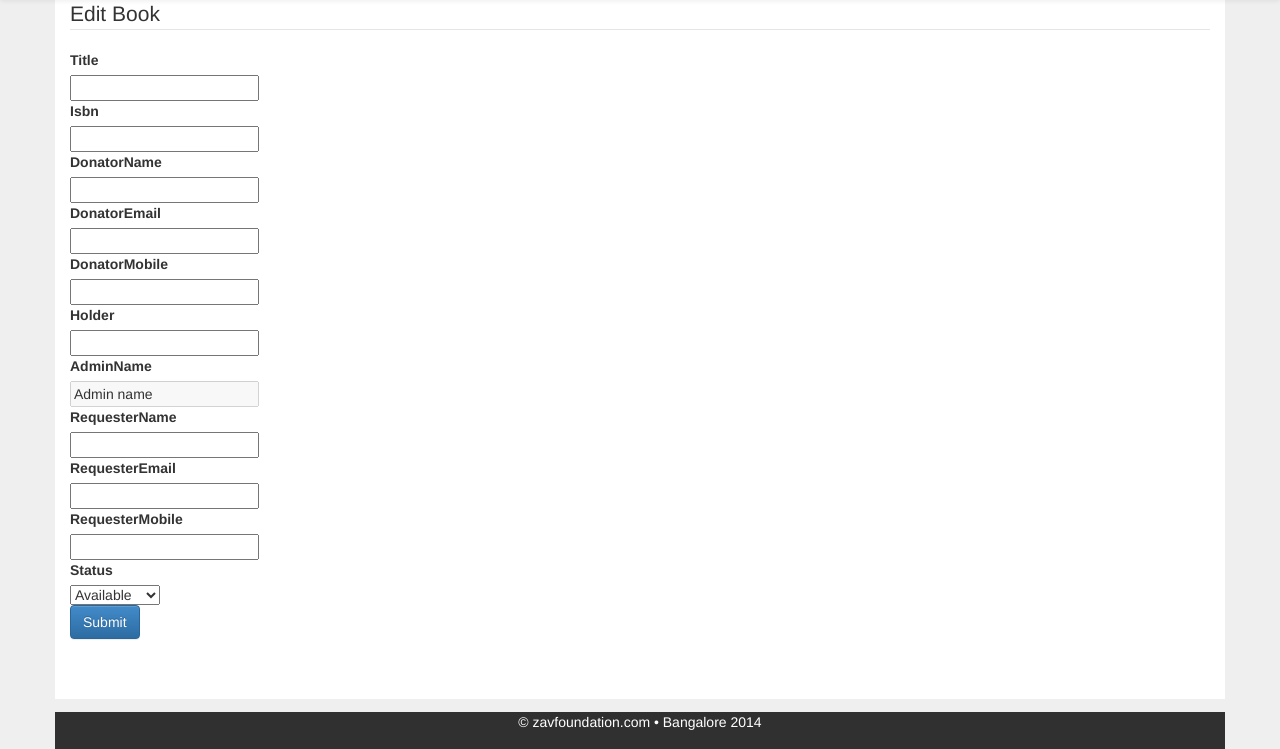
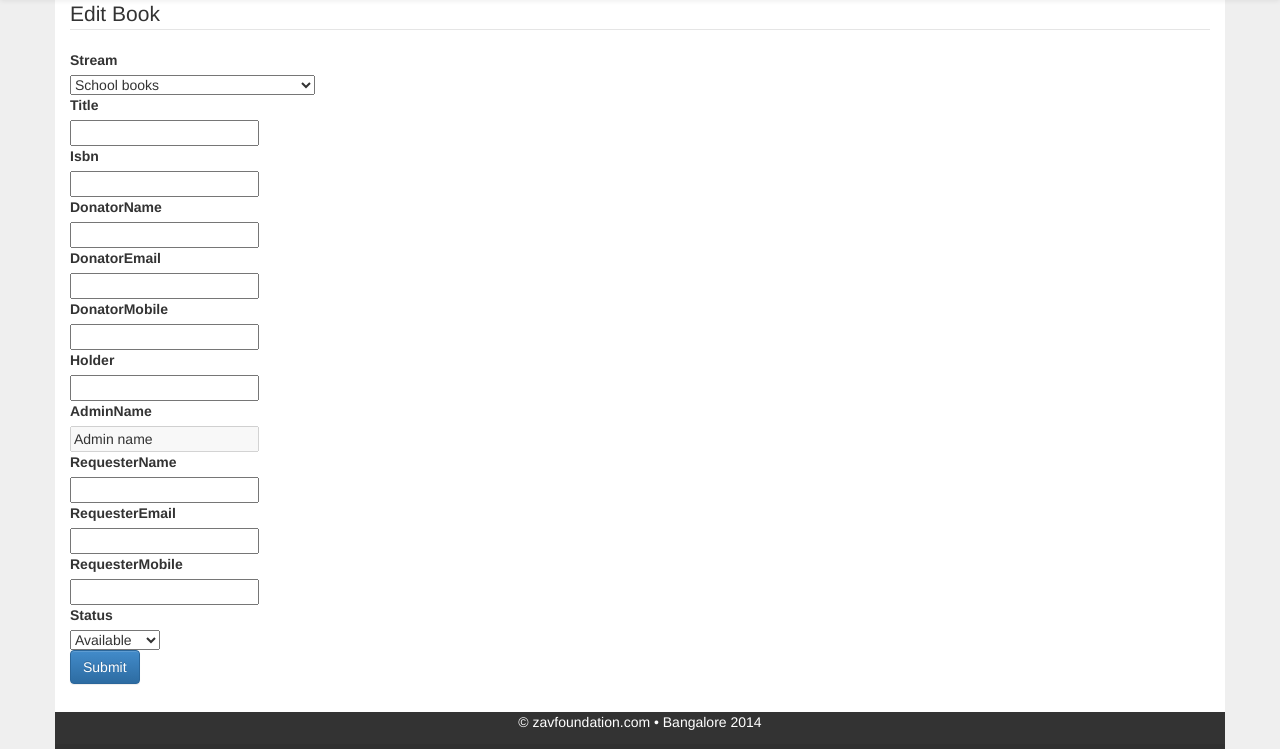
Before and after one commit to praz88/Zav-DBRB, a CakePHP app: the page made by app/View/Admin/edit.ctp in a window 1280 px wide. Shown: the part 51-800 px from the top of the page. Run offline with PHP 8.4 and a stand-in for CakePHP, Linux system fonts and the light colour scheme; the template is opened without the code that fills it, so the values that code supplies are empty; form fields are guessed from the names that the template uses; some libraries are stand-ins or nearby versions.

Commit message:
Adding stream to admin

```diff
--- a/app/Controller/AdminController.php
+++ b/app/Controller/AdminController.php
@@ -65,7 +65,7 @@ class AdminController extends AppController
 
         }else{
             $book = $this->Book->find('first',
-                array('fields' => array('title','isbn','donatorName', 'donatorEmail', 'donatorMobile','adminName','holder','requesterName', 'requesterEmail', 'requesterMobile', 'status'),
+                array('fields' => array('title','stream','isbn','donatorName', 'donatorEmail', 'donatorMobile','adminName','holder','requesterName', 'requesterEmail', 'requesterMobile', 'status'),
                     'conditions' => array('Book.id' => $id)
                 )
             );
--- a/app/View/Admin/edit.ctp
+++ b/app/View/Admin/edit.ctp
@@ -3,6 +3,10 @@
 
     <fieldset>
         <legend><?php echo __('Edit Book'); ?></legend>
+         <?php echo $this->Form->input('stream', array(
+            'options' => array('School'=>'School books', 'PUC and CET'=>'PUC and CET books', 'Engineering'=>'Engineering books'
+                                                           , 'Commerce and Management'=>'Commerce and Management books', 'Arts and Culture'=>'Arts and Culture books', 'Non academic'=>'Non academic books'),
+                                                           'selected' => $books['Book']['stream']));?>
        <?php echo $this->Form->input('title', array('value' =>$books['Book']['title']));?>
        <?php echo $this->Form->input('isbn', array('value' =>$books['Book']['isbn']));?>
        <?php echo $this->Form->input('donatorName', array('value' =>$books['Book']['donatorName']));?>
@@ -16,6 +20,7 @@
        <?php echo $this->Form->input('status', array(
                                          'options' => array('Available'=>'Available', 'Donated'=>'Donated', 'Requested'=>'Requested'),
                                          'selected' => $books['Book']['status']));?>
+
     </fieldset>
 <?php echo $this->Form->end(__('Submit')); ?>
 </div>
--- a/app/View/Admin/index.ctp
+++ b/app/View/Admin/index.ctp
@@ -13,7 +13,7 @@ if($books)
         echo "<div class='row'>";
             // in the sort method, ther first parameter is the same as the column name in our table
             // the second parameter is the header label we want to display in the view
-            echo "<div class='col-md-2'>" . $paginator->sort('title', 'Sort by Title') . "</div>";
+            echo "<div class='col-md-2'>" . $paginator->sort('stream', 'Sort by Stream') . "</div>";
             echo "<div class='col-md-2'>" . $paginator->sort('donatorName', 'Sort by Donator') . "</div>";
             echo "<div class='col-md-2'>" . $paginator->sort('requesterName', 'Sort by Requester') . "</div>";
             echo "<div class='col-md-2'>" . $paginator->sort('status', 'Sort by Status') . "</div>";
@@ -23,7 +23,7 @@ if($books)
         // loop through the book's records
         foreach( $books as $index ){
             echo "<div class='row'>";
-            	echo "<div class='col-md-3'><img src=\"http://covers.openlibrary.org/b/isbn/{$index['Book']['isbn']}-S.jpg\" /></div>";
+            	echo "<div class='col-md-3'>Stream: {$index['Book']['stream']}</div>";
 				echo "<div class='col-md-3'>Title: {$index['Book']['title']}</div>";
                 echo "<div class='col-md-3'>Donator: {$index['Book']['donatorName']}</div>";
                 echo "<div class='col-md-3'>Donator Email: {$index['Book']['donatorEmail']}</div>";
--- a/app/View/Admin/insert.ctp
+++ b/app/View/Admin/insert.ctp
@@ -2,6 +2,10 @@
 <?php echo $this->Form->create('Book'); ?>
     <fieldset>
         <legend><?php echo __('Add Book'); ?></legend>
+    <?php echo $this->Form->input('stream', array(
+     'options' => array('School'=>'School books', 'PUC and CET'=>'PUC and CET books', 'Engineering'=>'Engineering books'
+                                                    , 'Commerce and Management'=>'Commerce and Management books', 'Arts and Culture'=>'Arts and Culture books', 'Non academic'=>'Non academic books'),
+                                                    'selected' => 'School books'));?>
        <?php echo $this->Form->input('title');?>
        <?php echo $this->Form->input('isbn');?>
        <?php echo $this->Form->input('donatorName');?>
```
